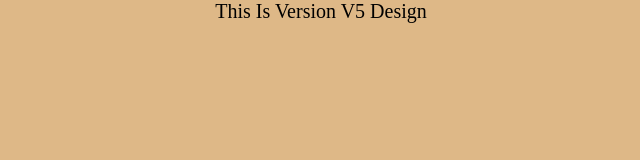
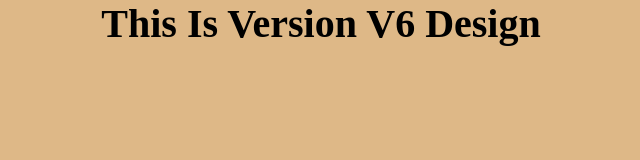
Before and after one commit to Farukh1060/git, a plain HTML site: page index.html in a window 1280 px wide. Shown: the whole page, without its empty margins (319-959 px from the left). Drawn offline with Linux system fonts and the light colour scheme.

Commit message:
v6 design

```diff
--- a/index.html
+++ b/index.html
@@ -7,6 +7,6 @@
     <link rel="stylesheet" href="style.css">
 </head>
 <body>
-    <p>this is version v5 design</p>
+    <h1>this is version v6 design</h1>
 </body>
 </html>
```
